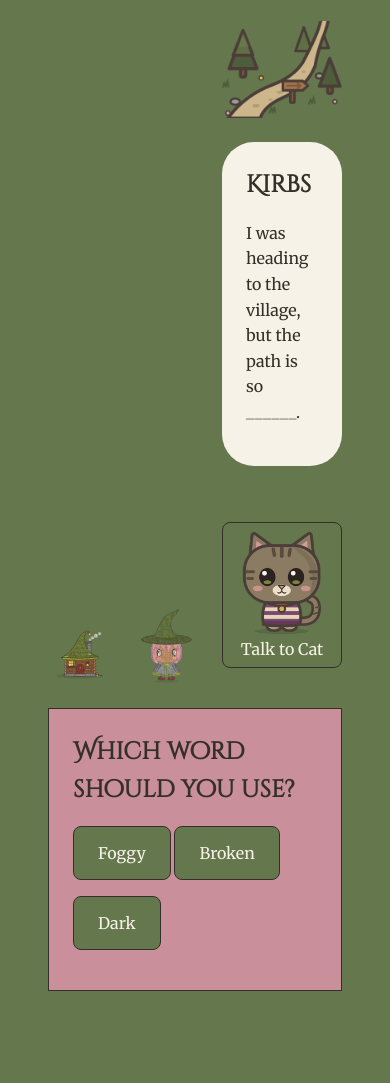
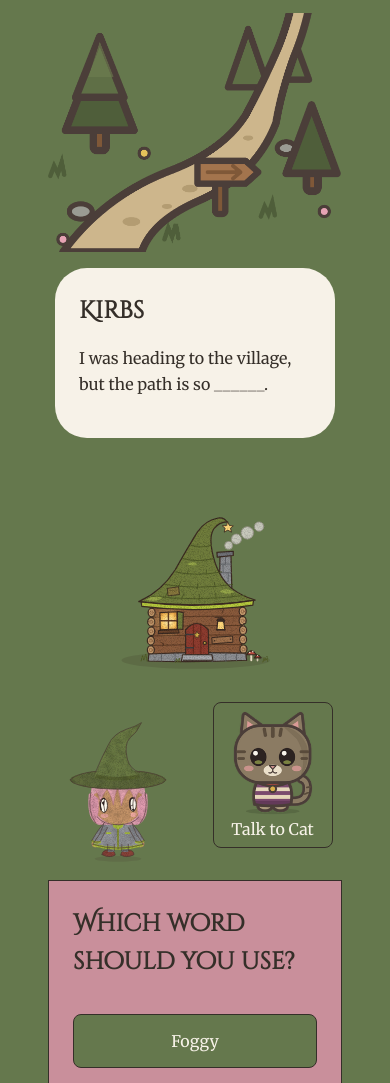
Before and after one commit to dle5474-a11y/f26-nyu-project-Esmat-Dharma1, a plain HTML site: page choose-word.html in a window 390 px wide. Shown: the part 272-1355 px from the top of the page. Drawn offline with Linux system fonts and the light colour scheme.

Commit message:
Add responsive CSS Grid layouts to Wordfall gameplay pages

```diff
--- a/choose-word.html
+++ b/choose-word.html
@@ -18,13 +18,10 @@
 
             <h1>Choose a Missing Word</h1>
 
-            <!-- WORD COLLECTION -->
-
-            <a href="word-collection.html">
-
-                Word Collection
-
-            </a>
+           <!-- Word Collection book navigation -->
+          <a href="word-collection.html" class="book-button">
+        <img src="images/book-closed.png" alt="Open Word Collection">
+        </a>
 
             <!-- FOREST BACKGROUND -->
 
--- a/style.css
+++ b/style.css
@@ -613,10 +613,26 @@ body:has(#word-collection) {
     padding: 8px 16px;
 }
 /* Choose Word: named areas arrange the forest and word choices like my mockup */
+/* Mobile: arrange the forest into two columns */
 .choose-word-grid {
     display: grid;
+    grid-template-columns: repeat(2, minmax(0, 1fr));
 
-    grid-template-columns: 1fr 1fr 1fr;
+    grid-template-areas:
+        "title book"
+        "pathway pathway"
+        "dialogue dialogue"
+        "cottage cottage"
+        "player npc"
+        "choices choices";
+
+    gap: 16px;
+}
+
+/* Desktop: restore the three-column forest layout */
+@media (min-width: 768px) {
+    .choose-word-grid {
+        grid-template-columns: repeat(3, minmax(0, 1fr));
 
         grid-template-areas:
             "title title book"
@@ -627,7 +643,7 @@ body:has(#word-collection) {
 
         gap: 24px;
     }
-
+}
 /* Assign elements to their grid areas */
 
 .choose-word-grid h1 {
@@ -644,10 +660,19 @@ body:has(#word-collection) {
     width: 100%;
 }
 
+/* Mobile: keep the cottage from becoming too large */
 .choose-word-grid .cottage {
     grid-area: cottage;
     width: 100%;
+    max-width: 200px;
+    justify-self: center;
     align-self: end;
+}
+/* Desktop: allow the cottage to grow within its Grid column */
+@media (min-width: 768px) {
+    .choose-word-grid .cottage {
+        max-width: none;
+    }
 }
 
 .choose-word-grid .player {
@@ -681,21 +706,7 @@ body:has(#word-collection) {
 .choose-word-grid #word-selection {
     grid-area: choices;
 }
-/* Choose Word: named areas arrange the forest and word choices like my mockup */
-.choose-word-grid {
-    display: grid;
 
-    grid-template-columns: 1fr 1fr 1fr;
-
-    grid-template-areas:
-        "title title book"
-        ". . pathway"
-        ". . dialogue"
-        "cottage player npc"
-        "choices choices choices";
-
-    gap: 24px;
-}
 
 /* Assign elements to their grid areas */
 
@@ -711,12 +722,6 @@ body:has(#word-collection) {
 .choose-word-grid .pathway {
     grid-area: pathway;
     width: 100%;
-}
-
-.choose-word-grid .cottage {
-    grid-area: cottage;
-    width: 100%;
-    align-self: end;
 }
 
 .choose-word-grid .player {
@@ -747,8 +752,30 @@ body:has(#word-collection) {
     max-width: 280px;
 }
 
+/* Mobile: stack word choices vertically */
+/* DESIGN DEVIATION:
+   My original mockup placed the word choices in a smaller
+   panel near the player. I expanded the panel across the
+   bottom of the forest to give each choice more space
+   and make the buttons easier to select.
+*/
 .choose-word-grid #word-selection {
     grid-area: choices;
+    display: grid;
+    grid-template-columns: 1fr;
+    gap: 16px;
+}
+
+/* Keep the question above all three word choices */
+.choose-word-grid #word-selection h2 {
+    grid-column: 1 / -1;
+}
+
+/* Desktop: arrange word choices in three columns */
+@media (min-width: 768px) {
+    .choose-word-grid #word-selection {
+        grid-template-columns: repeat(3, 1fr);
+    }
 }
 /* Story Continues: named areas arrange the restored forest and final NPC dialogue */
 .story-grid {
```
Also changed, not shown: 1 other file. Lines whose indentation alone changed are shown as unchanged.
